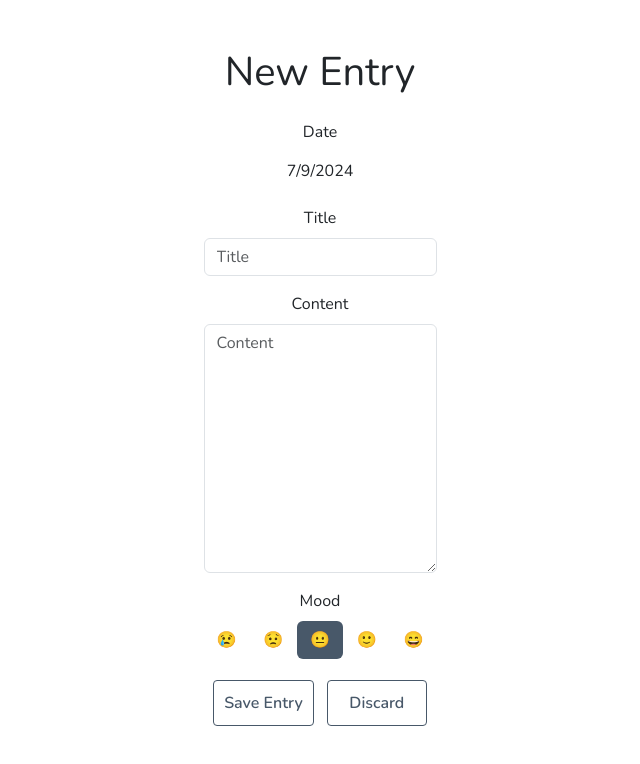
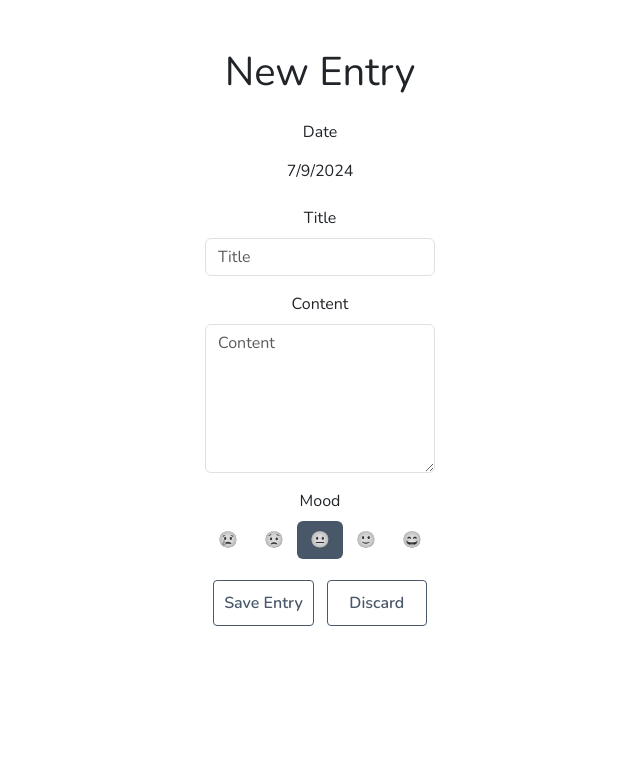
Before and after one commit to alxgrgsc/SoulJournal, a React (Create React App) app in the folder souljournal-frontend/: page /new-entry in a window 1280 px wide. Shown: the top 764 px of the page, without its empty margins (320-960 px from the left). Built offline with nearby package versions, Linux system fonts and the light colour scheme.

Commit message:
make black and white emojis

```diff
--- a/souljournal-frontend/src/NewEntry.css
+++ b/souljournal-frontend/src/NewEntry.css
@@ -39,3 +39,12 @@
   background-color: #485869; /* Same as mood-category hover background color */
   color: #fff; /* White text color */
 }
+
+.mood-button span{
+  filter: grayscale(100%);
+
+}
+
+#content {
+  min-height: 149px;
+}
--- a/souljournal-frontend/src/NewEntry.js
+++ b/souljournal-frontend/src/NewEntry.js
@@ -68,7 +68,6 @@ const NewEntry = () => {
             onChange={(e) => setContent(e.target.value)}
             placeholder="Content"
             required
-            style={{ width: '233px', height: '249px' }}
           />
         </div>
         <div className="mb-3">
```
